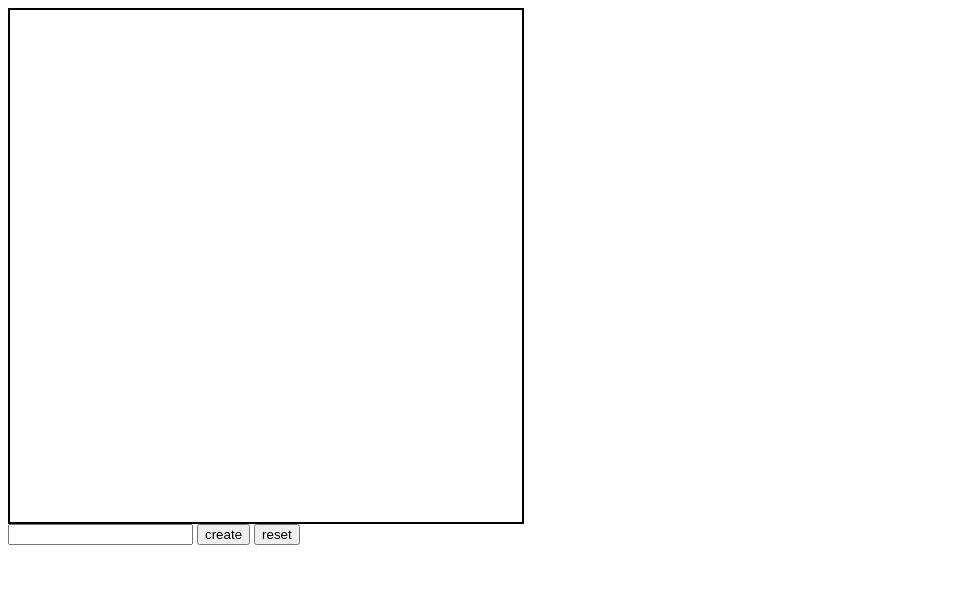
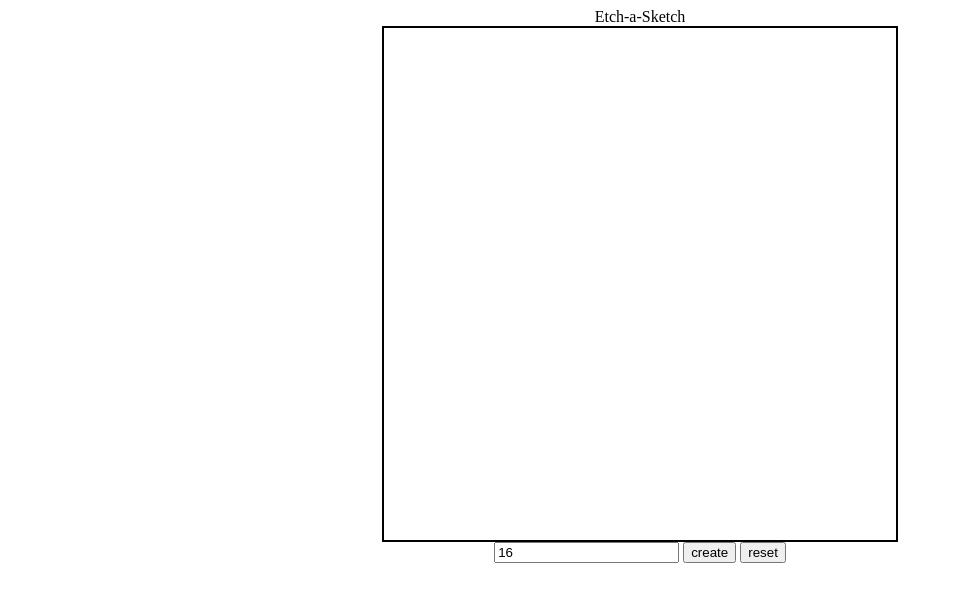
Before and after one commit to JustasDap/etchasketch, a plain HTML site: page index.html in a window 1280 px wide. Both pictures are taken after a click on the button "create". Shown: the whole page, without its empty margins (0-953 px from the left). Drawn offline with Linux system fonts and the light colour scheme.

Commit message:
updated interface

```diff
--- a/index.html
+++ b/index.html
@@ -6,10 +6,13 @@
   <link rel="stylesheet" type="text/css" href="style.css">
 </head>
 <body>
+    <center>Etch-a-Sketch</center>
+    <center>
     <div id='container'></div>
-    <input type="text" id="gridSize">
-    <button id='createBtn'>create</button>
-    <button id='resetBtn'>reset</button>
+    <input value="16" type="text" id="gridSize">
+    <button class='buttons' id='createBtn'>create</button>
+    <button class='buttons' id='resetBtn'>reset</button>
+    </center>
     <script src="script.js"></script>
 </body>
 </html>
--- a/script.js
+++ b/script.js
@@ -31,16 +31,19 @@ function listen(){
     })
 }
 
+//when event buttonn is clicked
 document.getElementById('createBtn').addEventListener('click', function(){
     let gridSize = document.getElementById('gridSize').value;
-    if(isNaN(gridSize)){
+    if(isNaN(gridSize)||gridSize === ""){
         alert('please type a number of squares per side of a new grid');
     } else {
+        document.getElementById('container').innerHTML = "";
         generate(gridSize);
         listen();
     }
 })
 
+//when reset button is clicked
 document.getElementById('resetBtn').addEventListener('click', function(){
     document.querySelectorAll('.cell').forEach(cell => {
         cell.style.backgroundColor = 'white';
```
